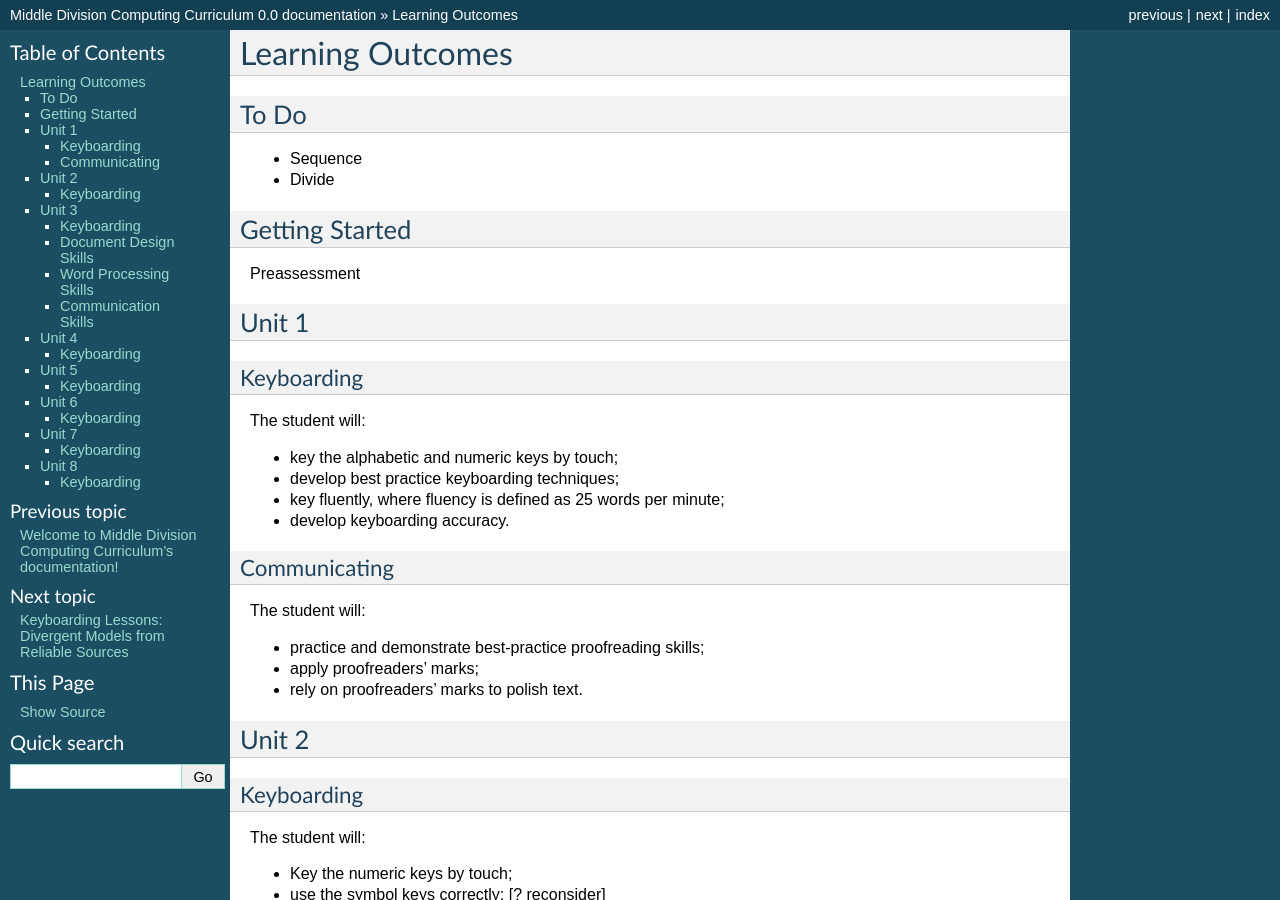
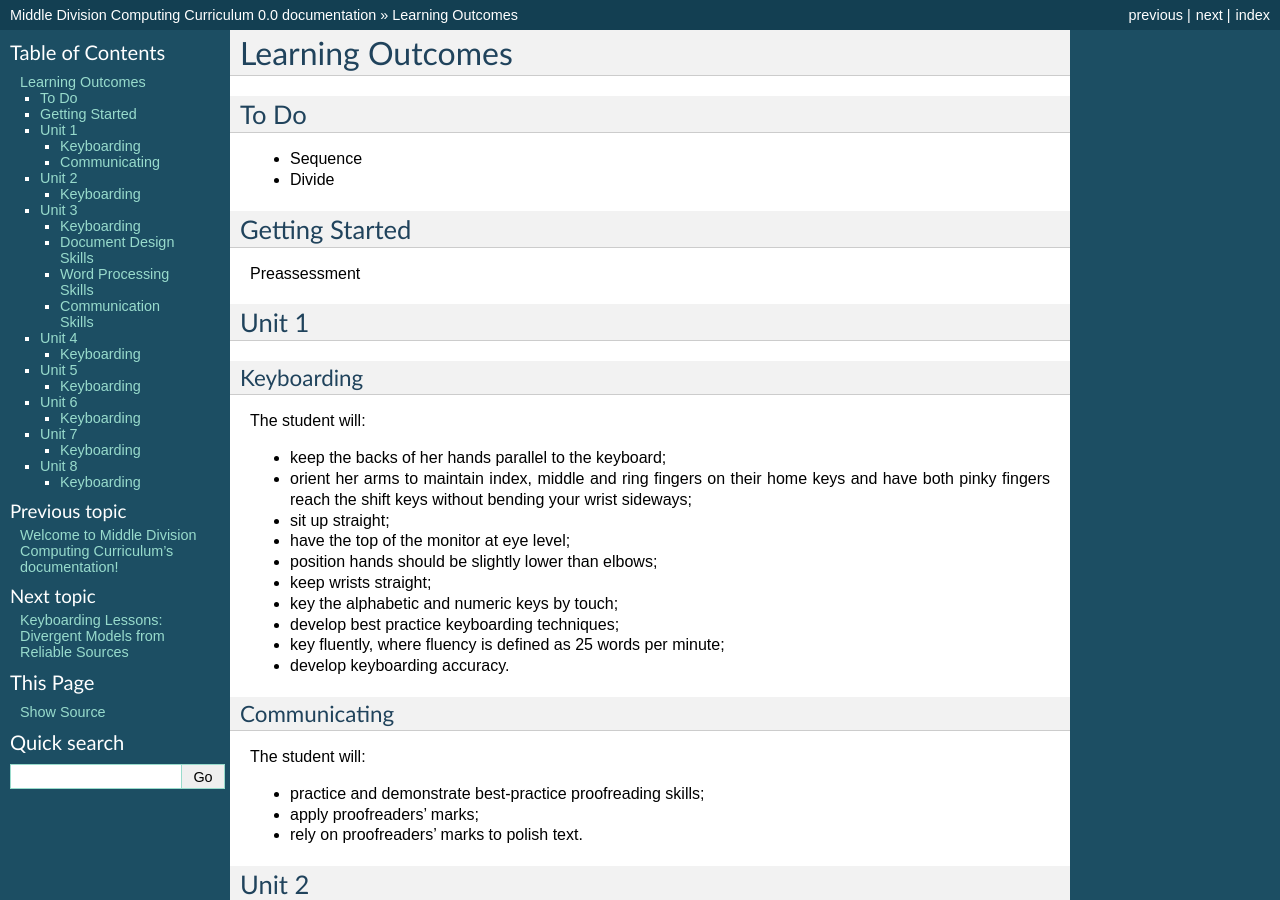
Before and after one commit to ghoulmann/MD_computing_curriculum, a Sphinx documentation site: the page built from source/objectives.rst, in a window 1280 px wide and 900 px high. Built offline with Sphinx 7.4.7, drawn with Linux system fonts in a browser that asks for light colours.

Commit message:
added ergonomics

```diff
--- a/source/objectives.rst
+++ b/source/objectives.rst
@@ -20,6 +20,13 @@ Keyboarding
 
 The student will:
 
+
+* keep the backs of her hands parallel to the keyboard;
+* orient her arms to maintain index, middle and ring fingers on their home keys and have both pinky fingers reach the shift keys without bending your wrist sideways;
+* sit up straight;
+* have the top of the monitor at eye level;
+* position hands should be slightly lower than elbows;
+* keep wrists straight;
 * key the alphabetic and numeric keys by touch;
 * develop best practice keyboarding techniques;
 * key fluently, where fluency is defined as 25 words per minute;
```
